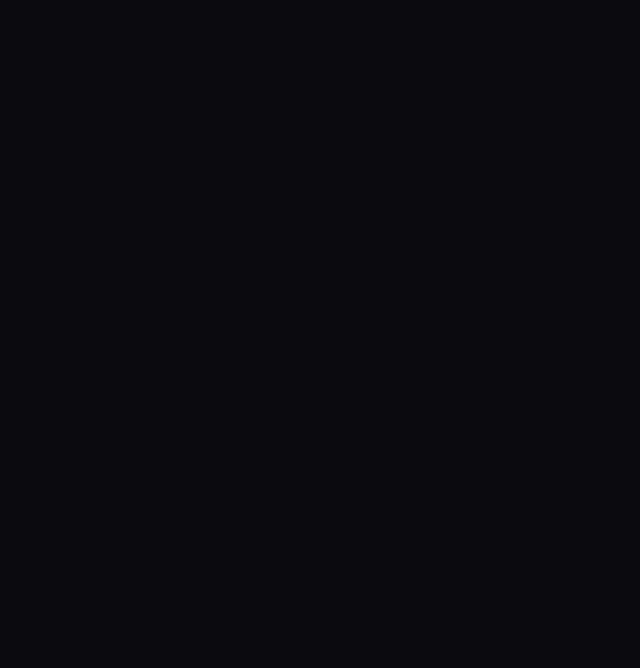
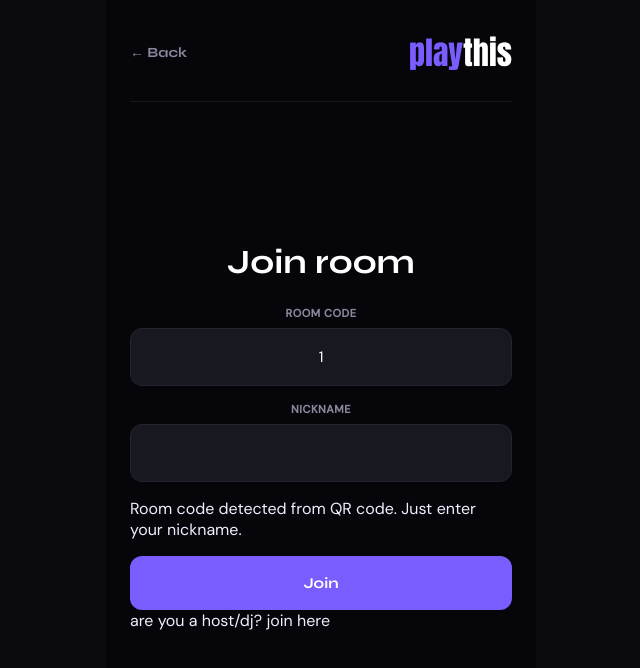
Before and after one commit to seun-ipaye/play-this, a React app in the folder frontend/: page /join/1 in a window 1280 px wide. Before the commit this address had no page. Shown: the top 668 px of the page, without its empty margins (319-959 px from the left). Built offline with nearby package versions, Linux system fonts and the light colour scheme; the HTML template or start-up script is replaced by a standard one.

Commit message:
added qr

```diff
--- a/frontend/package.json
+++ b/frontend/package.json
@@ -10,6 +10,7 @@
     "preview": "vite preview"
   },
   "dependencies": {
+    "qrcode.react": "^4.2.0",
     "react": "^19.2.4",
     "react-dom": "^19.2.4",
     "react-router-dom": "^7.13.1"
--- a/frontend/src/App.jsx
+++ b/frontend/src/App.jsx
@@ -1,9 +1,9 @@
-import { BrowserRouter, Routes, Route } from 'react-router-dom'
-import Landing from './Pages/Landing'
-import CreateRoom from './Pages/CreateRoom'
-import JoinRoom from './Pages/JoinRoom'
-import Dashboard from './Pages/Dashboard'
-import GuestRoom from './Pages/GuestRoom'
+import { BrowserRouter, Routes, Route } from "react-router-dom";
+import Landing from "./Pages/Landing";
+import CreateRoom from "./Pages/CreateRoom";
+import JoinRoom from "./Pages/JoinRoom";
+import Dashboard from "./Pages/Dashboard";
+import GuestRoom from "./Pages/GuestRoom";
 
 function App() {
   return (
@@ -14,9 +14,10 @@
         <Route path="/join" element={<JoinRoom />} />
         <Route path="/dashboard" element={<Dashboard />} />
         <Route path="/room/:code" element={<GuestRoom />} />
+        <Route path="/join/:roomCodeFromUrl" element={<JoinRoom />} />
       </Routes>
     </BrowserRouter>
-  )
+  );
 }
 
-export default App
+export default App;
--- a/frontend/src/Pages/Dashboard.jsx
+++ b/frontend/src/Pages/Dashboard.jsx
@@ -1,25 +1,40 @@
+// src/pages/Dashboard.jsx
+
 import { useNavigate, useLocation } from "react-router-dom";
 import { useEffect, useState } from "react";
+import { QRCodeCanvas } from "qrcode.react";
 import "./Dashboard.css";
 
 function Dashboard() {
   const navigate = useNavigate();
   const location = useLocation();
+
   const room = location.state?.room;
   const roomID = location.state?.roomID;
 
-  const [loading, setLoading] = useState();
+  const [loading, setLoading] = useState(false);
+  const [songList, setSongList] = useState([]);
+  const [numberOfGuests, setNumberOfGuests] = useState(0);
+  const [showQRCode, setShowQRCode] = useState(false);
+  const [error, setError] = useState("");
 
-  const [songList, setSongList] = useState([]);
-  const [numberOfGuests, setNumberOfGuests] = useState();
+  const roomCode = room?.code;
+  const joinUrl = roomCode ? `${window.location.origin}/join/${roomCode}` : "";
 
   async function loadPage() {
     try {
+      setLoading(true);
+      setError("");
+
       const response = await fetch(
         `${import.meta.env.VITE_API_BASE_URL}/rooms/${roomID}/songs`,
       );
 
       const data = await response.json();
+
+      if (!response.ok) {
+        throw new Error(data.detail || "Failed to load songs");
+      }
 
       console.log("song list:", data);
 
@@ -40,19 +55,23 @@
 
       const data = await response.json();
 
+      if (!response.ok) {
+        throw new Error(data.detail || "Failed to load guest number");
+      }
+
       console.log("number of guests:", data);
 
       setNumberOfGuests(data);
     } catch (err) {
       setError(err.message || "Something went wrong");
-    } finally {
-      setLoading(false);
     }
   }
 
   useEffect(() => {
-    loadPage();
-  }, []);
+    if (roomID) {
+      loadPage();
+    }
+  }, [roomID]);
 
   return (
     <div className="dashboard">
@@ -60,6 +79,7 @@
         <button className="back-btn" onClick={() => navigate("/create")}>
           ← Back
         </button>
+
         <div className="logo">
           play<span>this</span>
         </div>
@@ -69,7 +89,17 @@
         <div className="room-code-label">Room</div>
         <h1 className="room-code">{room?.title}</h1>
 
+        {roomCode && (
+          <>
+            <p className="dash-sub">Room code: {roomCode}</p>
+
+            <button onClick={() => setShowQRCode(true)}>Show QR code</button>
+          </>
+        )}
+
         <p className="dash-sub">{numberOfGuests} guests in the room</p>
+
+        {error && <p style={{ color: "tomato" }}>{error}</p>}
       </section>
 
       <div className="song-queue">
@@ -84,11 +114,34 @@
               <div className="song-title">{song.title}</div>
               <div className="song-artist">{song.artist}</div>
             </div>
+
             <div className="song-votes">▲ {song.votes}</div>
             <button className="action-btn remove">✕</button>
           </div>
         ))}
       </div>
+
+      {showQRCode && (
+        <div onClick={() => setShowQRCode(false)}>
+          <div onClick={(e) => e.stopPropagation()}>
+            <button onClick={() => setShowQRCode(false)}>Close</button>
+
+            <h2>Scan to join</h2>
+
+            <QRCodeCanvas
+              value={joinUrl}
+              size={220}
+              bgColor="#ffffff"
+              fgColor="#000000"
+              level="H"
+              includeMargin
+            />
+
+            <p>{roomCode}</p>
+            <p>{joinUrl}</p>
+          </div>
+        </div>
+      )}
     </div>
   );
 }
--- a/frontend/src/Pages/JoinRoom.jsx
+++ b/frontend/src/Pages/JoinRoom.jsx
@@ -1,13 +1,25 @@
-import { useState } from "react";
-import { useNavigate } from "react-router-dom";
+// src/pages/JoinRoom.jsx
+
+import { useEffect, useState } from "react";
+import { useNavigate, useParams } from "react-router-dom";
 import "./JoinRoom.css";
 
 function JoinRoom() {
   const navigate = useNavigate();
+  const { roomCodeFromUrl } = useParams();
+
   const [roomCode, setRoomCode] = useState("");
   const [nickname, setNickname] = useState("");
   const [loading, setLoading] = useState(false);
   const [error, setError] = useState("");
+
+  const cameFromQRCode = Boolean(roomCodeFromUrl);
+
+  useEffect(() => {
+    if (roomCodeFromUrl) {
+      setRoomCode(roomCodeFromUrl.toUpperCase());
+    }
+  }, [roomCodeFromUrl]);
 
   async function handleJoinRoom() {
     if (!roomCode.trim() || !nickname.trim()) {
@@ -19,6 +31,8 @@
       setLoading(true);
       setError("");
 
+      const cleanRoomCode = roomCode.trim().toUpperCase();
+
       const response = await fetch(
         `${import.meta.env.VITE_API_BASE_URL}/guests/join`,
         {
@@ -27,8 +41,8 @@
             "Content-Type": "application/json",
           },
           body: JSON.stringify({
-            name: nickname,
-            room_code: roomCode,
+            name: nickname.trim(),
+            room_code: cleanRoomCode,
           }),
         },
       );
@@ -42,16 +56,21 @@
       console.log("Joined room as guest:", data);
 
       const roomRes = await fetch(
-        `${import.meta.env.VITE_API_BASE_URL}/rooms/code/${roomCode}`,
+        `${import.meta.env.VITE_API_BASE_URL}/rooms/code/${cleanRoomCode}`,
       );
+
       const roomData = await roomRes.json();
 
-      navigate(`/room/${roomCode}`, {
+      if (!roomRes.ok) {
+        throw new Error(roomData.detail || "Failed to get room");
+      }
+
+      navigate(`/room/${cleanRoomCode}`, {
         state: {
           guest: data,
           guestName: data.name,
           guestID: data.guest_id,
-          roomCode,
+          roomCode: cleanRoomCode,
           roomTitle: roomData.title,
           roomID: roomData.id,
         },
@@ -69,6 +88,7 @@
         <button className="back-btn" onClick={() => navigate("/")}>
           ← Back
         </button>
+
         <div className="logo">
           play<span>this</span>
         </div>
@@ -81,21 +101,28 @@
       <div className="jr-form">
         <div className="input-group">
           <label>Room code</label>
+
           <input
             type="text"
             value={roomCode}
+            disabled={cameFromQRCode}
             onChange={(e) => setRoomCode(e.target.value.toUpperCase())}
           />
         </div>
 
         <div className="input-group">
           <label>Nickname</label>
+
           <input
             type="text"
             value={nickname}
             onChange={(e) => setNickname(e.target.value)}
           />
         </div>
+
+        {cameFromQRCode && (
+          <p>Room code detected from QR code. Just enter your nickname.</p>
+        )}
 
         {error && <p style={{ color: "tomato" }}>{error}</p>}
 
@@ -107,6 +134,7 @@
           {loading ? "Joining..." : "Join"}
         </button>
       </div>
+      <div>are you a host/dj? join here</div>
     </div>
   );
 }
```
Also changed, not shown: 1 other file (tests, documents, lock files or other folders).
